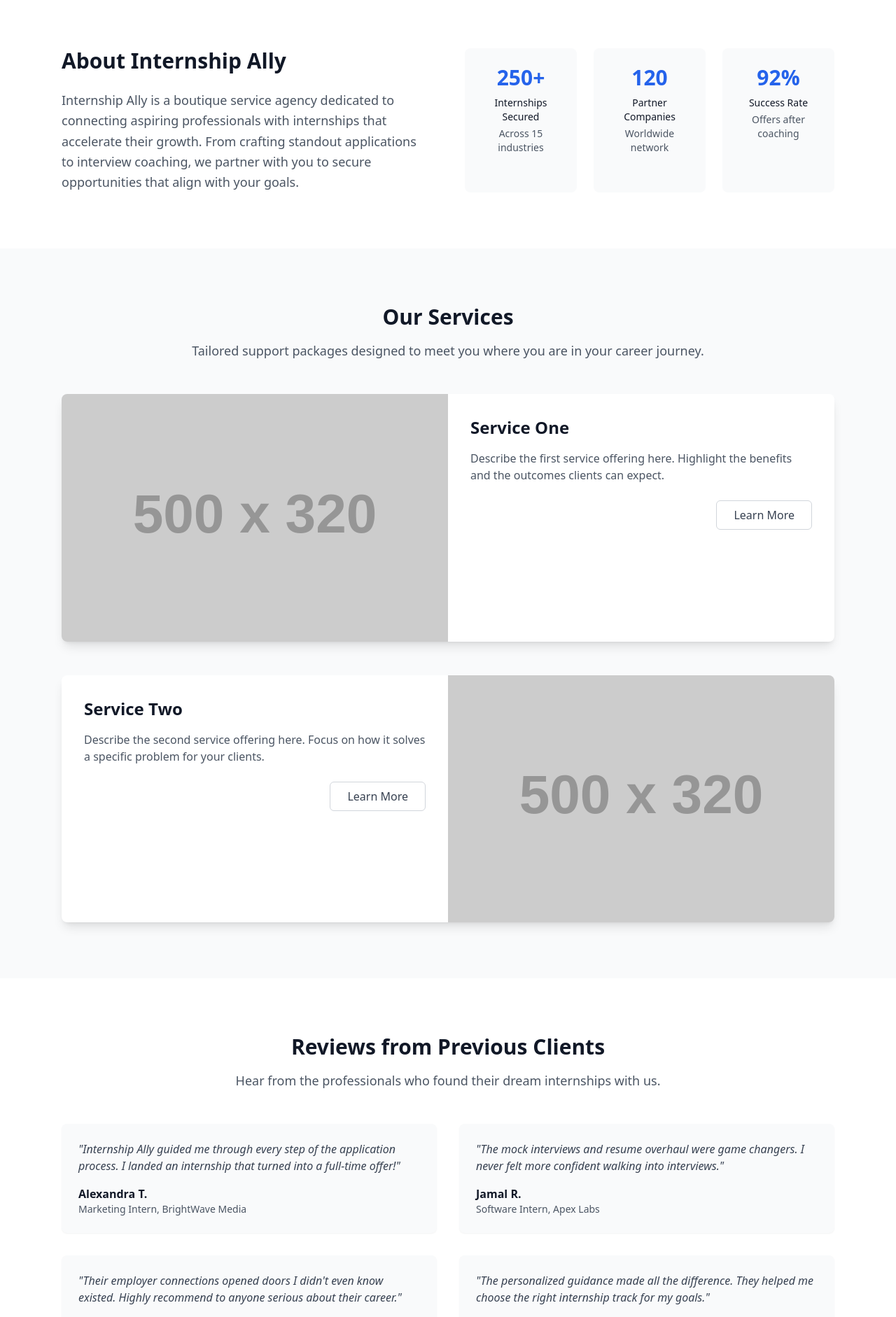
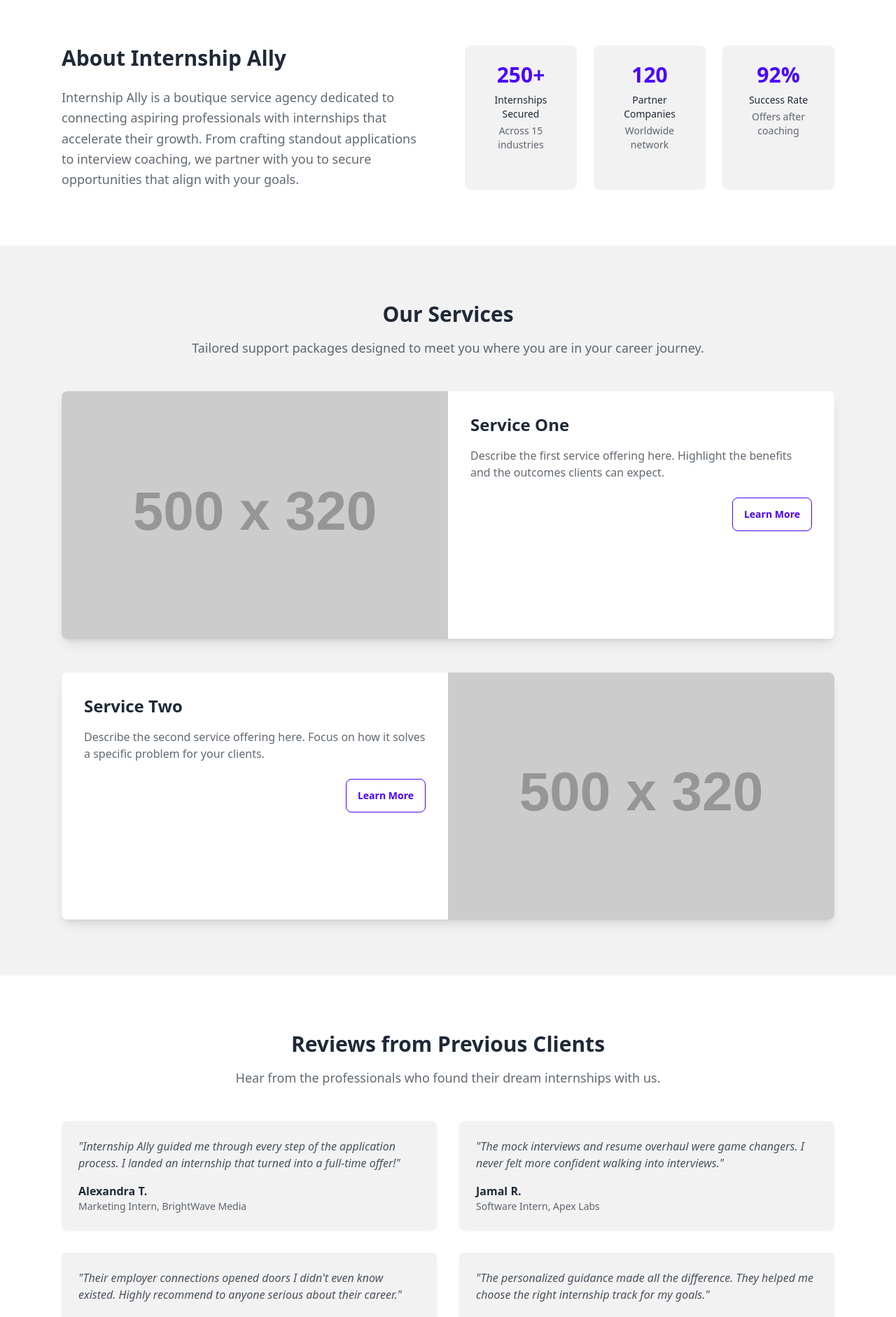
Before and after one commit to makhlouf1102/new-school-website, a Next.js app: page / in a window 1280 px wide. Shown: the part 880-2762 px from the top of the page at 70% size. Built offline with nearby package versions, Linux system fonts and the light colour scheme.

Commit message:
Refactor hard-coded colors to DaisyUI semantic classes

```diff
--- a/components/About.js
+++ b/components/About.js
@@ -40,7 +40,7 @@ export default function About() {
   return (
     <motion.section
       id="about"
-      className="bg-white py-20"
+      className="bg-base-100 py-20"
       initial="hidden"
       whileInView="visible"
       viewport={{ once: true, amount: 0.3 }}
@@ -49,10 +49,10 @@ export default function About() {
       <div className="mx-auto max-w-6xl px-6">
         <div className="grid gap-12 lg:grid-cols-2">
           <motion.div variants={itemVariants}>
-            <h2 className="text-3xl font-bold text-gray-900 mb-6">
+            <h2 className="text-3xl font-bold text-base-content mb-6">
               About Internship Ally
             </h2>
-            <p className="text-lg text-gray-600 leading-relaxed">
+            <p className="text-lg text-base-content/70 leading-relaxed">
               Internship Ally is a boutique service agency
               dedicated to connecting aspiring professionals
               with internships that accelerate their growth.
@@ -66,36 +66,36 @@ export default function About() {
             variants={containerVariants}
           >
             <motion.div
-              className="bg-gray-50 p-6 rounded-lg text-center hover:bg-gray-100 transition-colors duration-200"
+              className="bg-base-200 p-6 rounded-lg text-center hover:bg-base-300 transition-colors duration-200"
               variants={statsVariants}
               whileHover={{ scale: 1.05 }}
               whileTap={{ scale: 0.95 }}
             >
-              <div className="text-3xl font-bold text-blue-600 mb-2">250+</div>
-              <div className="text-sm font-medium text-gray-900 mb-1">Internships Secured</div>
-              <div className="text-sm text-gray-600">Across 15 industries</div>
+              <div className="text-3xl font-bold text-primary mb-2">250+</div>
+              <div className="text-sm font-medium text-base-content mb-1">Internships Secured</div>
+              <div className="text-sm text-base-content/70">Across 15 industries</div>
             </motion.div>
 
             <motion.div
-              className="bg-gray-50 p-6 rounded-lg text-center hover:bg-gray-100 transition-colors duration-200"
+              className="bg-base-200 p-6 rounded-lg text-center hover:bg-base-300 transition-colors duration-200"
               variants={statsVariants}
               whileHover={{ scale: 1.05 }}
               whileTap={{ scale: 0.95 }}
             >
-              <div className="text-3xl font-bold text-blue-600 mb-2">120</div>
-              <div className="text-sm font-medium text-gray-900 mb-1">Partner Companies</div>
-              <div className="text-sm text-gray-600">Worldwide network</div>
+              <div className="text-3xl font-bold text-primary mb-2">120</div>
+              <div className="text-sm font-medium text-base-content mb-1">Partner Companies</div>
+              <div className="text-sm text-base-content/70">Worldwide network</div>
             </motion.div>
 
             <motion.div
-              className="bg-gray-50 p-6 rounded-lg text-center hover:bg-gray-100 transition-colors duration-200"
+              className="bg-base-200 p-6 rounded-lg text-center hover:bg-base-300 transition-colors duration-200"
               variants={statsVariants}
               whileHover={{ scale: 1.05 }}
               whileTap={{ scale: 0.95 }}
             >
-              <div className="text-3xl font-bold text-blue-600 mb-2">92%</div>
-              <div className="text-sm font-medium text-gray-900 mb-1">Success Rate</div>
-              <div className="text-sm text-gray-600">Offers after coaching</div>
+              <div className="text-3xl font-bold text-primary mb-2">92%</div>
+              <div className="text-sm font-medium text-base-content mb-1">Success Rate</div>
+              <div className="text-sm text-base-content/70">Offers after coaching</div>
             </motion.div>
           </motion.div>
         </div>
--- a/components/Reviews.js
+++ b/components/Reviews.js
@@ -27,7 +27,7 @@ export default function Reviews() {
   return (
     <motion.section
       id="reviews"
-      className="bg-white py-20"
+      className="bg-base-100 py-20"
       initial="hidden"
       whileInView="visible"
       viewport={{ once: true, amount: 0.2 }}
@@ -41,10 +41,10 @@ export default function Reviews() {
           viewport={{ once: true }}
           transition={{ duration: 0.6 }}
         >
-          <h2 className="text-3xl font-bold text-gray-900">
+          <h2 className="text-3xl font-bold text-base-content">
             Reviews from Previous Clients
           </h2>
-          <p className="mt-4 text-lg text-gray-600">
+          <p className="mt-4 text-lg text-base-content/70">
             Hear from the professionals who found their dream
             internships with us.
           </p>
@@ -54,64 +54,64 @@ export default function Reviews() {
           variants={containerVariants}
         >
           <motion.div
-            className="bg-gray-50 p-6 rounded-lg shadow-sm hover:shadow-md transition-shadow duration-300"
+            className="bg-base-200 p-6 rounded-lg shadow-sm hover:shadow-md transition-shadow duration-300"
             variants={cardVariants}
             whileHover={{ y: -5 }}
             transition={{ duration: 0.3 }}
           >
-            <p className="text-gray-700 italic mb-4">
+            <p className="text-base-content/80 italic mb-4">
               "Internship Ally guided me through every
               step of the application process. I landed an
               internship that turned into a full-time
               offer!"
             </p>
-            <div className="font-semibold text-gray-900">Alexandra T.</div>
-            <div className="text-sm text-gray-600">Marketing Intern, BrightWave Media</div>
+            <div className="font-semibold text-base-content">Alexandra T.</div>
+            <div className="text-sm text-base-content/70">Marketing Intern, BrightWave Media</div>
           </motion.div>
 
           <motion.div
-            className="bg-gray-50 p-6 rounded-lg shadow-sm hover:shadow-md transition-shadow duration-300"
+            className="bg-base-200 p-6 rounded-lg shadow-sm hover:shadow-md transition-shadow duration-300"
             variants={cardVariants}
             whileHover={{ y: -5 }}
             transition={{ duration: 0.3 }}
           >
-            <p className="text-gray-700 italic mb-4">
+            <p className="text-base-content/80 italic mb-4">
               "The mock interviews and resume overhaul
               were game changers. I never felt more
               confident walking into interviews."
             </p>
-            <div className="font-semibold text-gray-900">Jamal R.</div>
-            <div className="text-sm text-gray-600">Software Intern, Apex Labs</div>
+            <div className="font-semibold text-base-content">Jamal R.</div>
+            <div className="text-sm text-base-content/70">Software Intern, Apex Labs</div>
           </motion.div>
 
           <motion.div
-            className="bg-gray-50 p-6 rounded-lg shadow-sm hover:shadow-md transition-shadow duration-300"
+            className="bg-base-200 p-6 rounded-lg shadow-sm hover:shadow-md transition-shadow duration-300"
             variants={cardVariants}
             whileHover={{ y: -5 }}
             transition={{ duration: 0.3 }}
           >
-            <p className="text-gray-700 italic mb-4">
+            <p className="text-base-content/80 italic mb-4">
               "Their employer connections opened doors I
               didn't even know existed. Highly recommend
               to anyone serious about their career."
             </p>
-            <div className="font-semibold text-gray-900">Priya N.</div>
-            <div className="text-sm text-gray-600">Operations Intern, Forward Logistics</div>
+            <div className="font-semibold text-base-content">Priya N.</div>
+            <div className="text-sm text-base-content/70">Operations Intern, Forward Logistics</div>
           </motion.div>
 
           <motion.div
-            className="bg-gray-50 p-6 rounded-lg shadow-sm hover:shadow-md transition-shadow duration-300"
+            className="bg-base-200 p-6 rounded-lg shadow-sm hover:shadow-md transition-shadow duration-300"
             variants={cardVariants}
             whileHover={{ y: -5 }}
             transition={{ duration: 0.3 }}
           >
-            <p className="text-gray-700 italic mb-4">
+            <p className="text-base-content/80 italic mb-4">
               "The personalized guidance made all the
               difference. They helped me choose the right
               internship track for my goals."
             </p>
-            <div className="font-semibold text-gray-900">Diego L.</div>
-            <div className="text-sm text-gray-600">Finance Intern, Summit Capital</div>
+            <div className="font-semibold text-base-content">Diego L.</div>
+            <div className="text-sm text-base-content/70">Finance Intern, Summit Capital</div>
           </motion.div>
         </motion.div>
       </div>
--- a/components/Services.js
+++ b/components/Services.js
@@ -39,7 +39,7 @@ export default function Services() {
   return (
     <motion.section
       id="services"
-      className="bg-gray-50 py-20"
+      className="bg-base-200 py-20"
       initial="hidden"
       whileInView="visible"
       viewport={{ once: true, amount: 0.2 }}
@@ -53,15 +53,15 @@ export default function Services() {
           viewport={{ once: true }}
           transition={{ duration: 0.6 }}
         >
-          <h2 className="text-3xl font-bold text-gray-900">Our Services</h2>
-          <p className="mt-4 text-lg text-gray-600">
+          <h2 className="text-3xl font-bold text-base-content">Our Services</h2>
+          <p className="mt-4 text-lg text-base-content/70">
             Tailored support packages designed to meet you where
             you are in your career journey.
           </p>
         </motion.div>
         <div className="mt-12 space-y-12">
           <motion.div
-            className="bg-white rounded-lg shadow-lg overflow-hidden flex flex-col lg:flex-row hover:shadow-xl transition-shadow duration-300"
+            className="bg-base-100 rounded-lg shadow-lg overflow-hidden flex flex-col lg:flex-row hover:shadow-xl transition-shadow duration-300"
             variants={cardVariants}
             whileHover={{ y: -5 }}
             transition={{ duration: 0.3 }}
@@ -78,15 +78,15 @@ export default function Services() {
               />
             </motion.div>
             <div className="lg:w-1/2 p-8">
-              <h3 className="text-2xl font-bold text-gray-900 mb-4">Service One</h3>
-              <p className="text-gray-600 mb-6">
+              <h3 className="text-2xl font-bold text-base-content mb-4">Service One</h3>
+              <p className="text-base-content/70 mb-6">
                 Describe the first service offering here.
                 Highlight the benefits and the outcomes
                 clients can expect.
               </p>
               <div className="flex justify-end">
                 <motion.a
-                  className="border border-gray-300 text-gray-700 px-6 py-2 rounded-md hover:bg-gray-50 transition-colors"
+                  className="btn btn-outline btn-primary"
                   href="#contact"
                   whileHover={{ scale: 1.05 }}
                   whileTap={{ scale: 0.95 }}
@@ -97,7 +97,7 @@ export default function Services() {
             </div>
           </motion.div>
           <motion.div
-            className="bg-white rounded-lg shadow-lg overflow-hidden flex flex-col lg:flex-row-reverse hover:shadow-xl transition-shadow duration-300"
+            className="bg-base-100 rounded-lg shadow-lg overflow-hidden flex flex-col lg:flex-row-reverse hover:shadow-xl transition-shadow duration-300"
             variants={cardVariantsReverse}
             whileHover={{ y: -5 }}
             transition={{ duration: 0.3 }}
@@ -114,15 +114,15 @@ export default function Services() {
               />
             </motion.div>
             <div className="lg:w-1/2 p-8">
-              <h3 className="text-2xl font-bold text-gray-900 mb-4">Service Two</h3>
-              <p className="text-gray-600 mb-6">
+              <h3 className="text-2xl font-bold text-base-content mb-4">Service Two</h3>
+              <p className="text-base-content/70 mb-6">
                 Describe the second service offering here.
                 Focus on how it solves a specific problem
                 for your clients.
               </p>
               <div className="flex justify-end">
                 <motion.a
-                  className="border border-gray-300 text-gray-700 px-6 py-2 rounded-md hover:bg-gray-50 transition-colors"
+                  className="btn btn-outline btn-primary"
                   href="#contact"
                   whileHover={{ scale: 1.05 }}
                   whileTap={{ scale: 0.95 }}
--- a/pages/_app.js
+++ b/pages/_app.js
@@ -21,7 +21,7 @@ export default function App({ Component, pageProps }) {
           initial={{ opacity: 1 }}
           exit={{ opacity: 0 }}
           transition={{ duration: 0.5 }}
-          className="fixed inset-0 z-50 flex items-center justify-center bg-gradient-to-br from-blue-50 to-indigo-100"
+          className="fixed inset-0 z-50 flex items-center justify-center bg-gradient-to-br from-base-200 to-base-300"
         >
           <motion.div
             initial={{ scale: 0.8, opacity: 0 }}
@@ -47,7 +47,7 @@ export default function App({ Component, pageProps }) {
               initial={{ opacity: 0, y: 20 }}
               animate={{ opacity: 1, y: 0 }}
               transition={{ delay: 0.3, duration: 0.5 }}
-              className="text-2xl font-bold text-gray-900 mb-2"
+              className="text-2xl font-bold text-base-content mb-2"
             >
               Internship Ally
             </motion.h1>
@@ -55,7 +55,7 @@ export default function App({ Component, pageProps }) {
               initial={{ width: 0 }}
               animate={{ width: "100%" }}
               transition={{ delay: 0.6, duration: 1 }}
-              className="h-1 bg-blue-600 rounded-full max-w-xs mx-auto"
+              className="h-1 bg-primary rounded-full max-w-xs mx-auto"
             />
           </motion.div>
         </motion.div>
```
Also changed, not shown: components/Contact.js (+11 -11 lines), components/FAQ.js (+10 -10 lines), components/Footer.js (+12 -12 lines), components/Header.js (+5 -5 lines), components/Hero.js (+6 -6 lines), styles/globals.css (+54 -47 lines).
